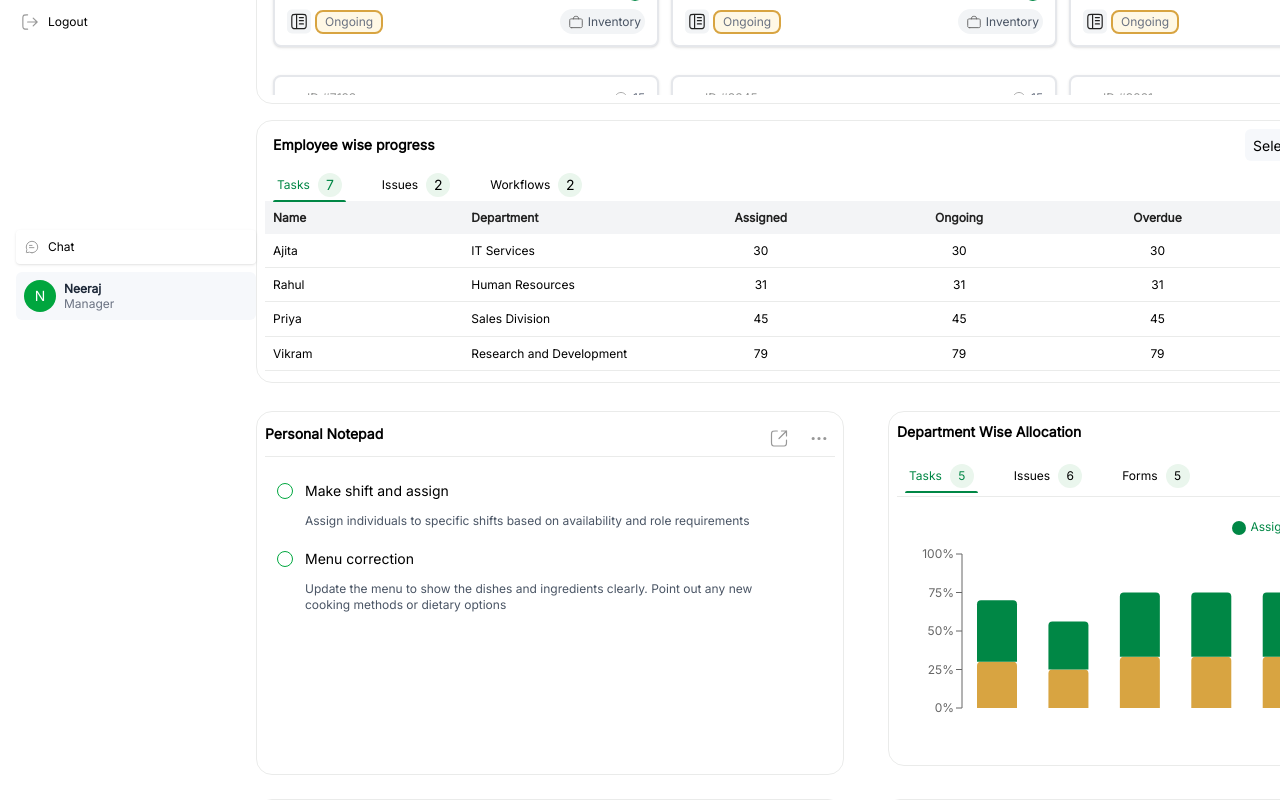
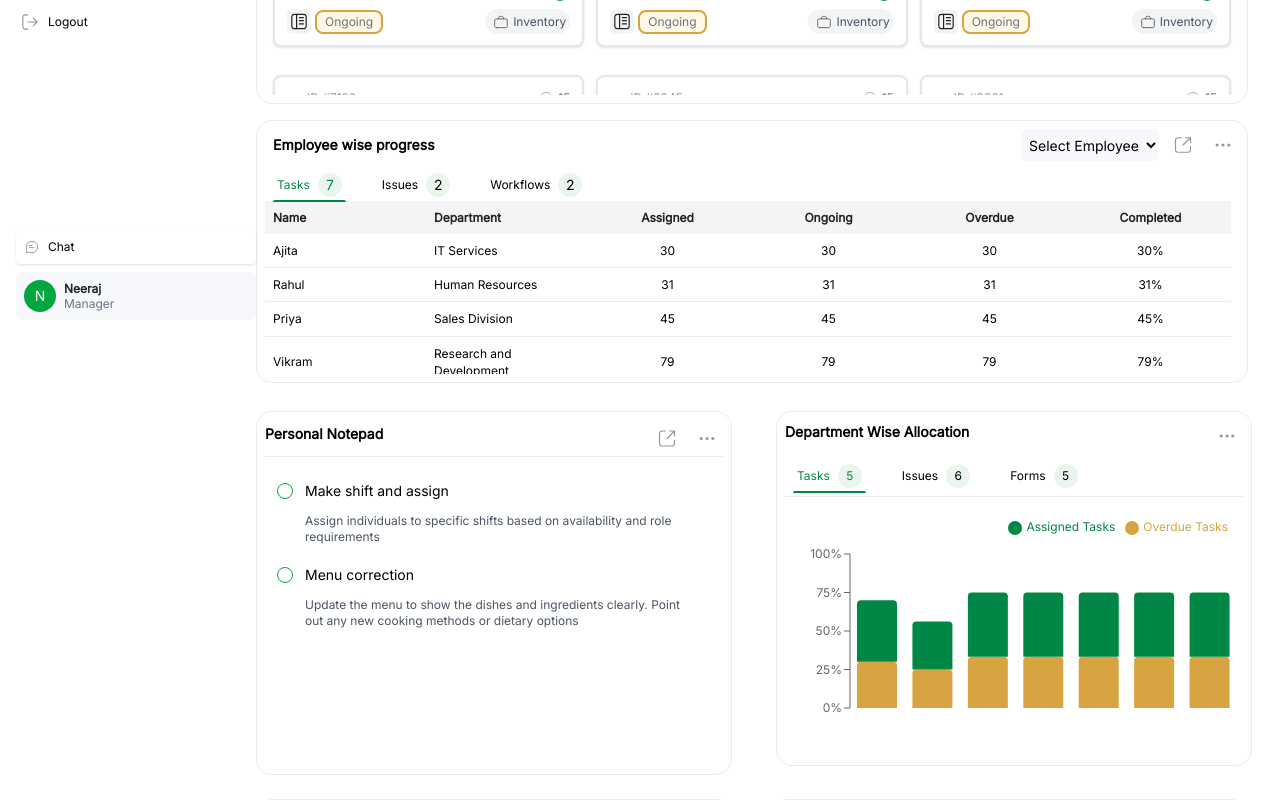
Before and after one commit to neerajnishad5/dashboard-app, a React (Vite) app: page / in a window 1280 px wide. Shown: the part 436-1236 px from the top of the page. Built offline with nearby package versions, Linux system fonts and the light colour scheme.

Commit message:
fix: overlapping sidebar with main

```diff
--- a/src/App.jsx
+++ b/src/App.jsx
@@ -29,12 +29,12 @@
     <Router>
       <div className="flex flex-col min-h-screen">
         <Header />
-        <div className="flex flex-1 overflow-x-scroll">
+        <div className="flex flex-1">
           <Sidebar isCollapsed={isCollapsed} setIsCollapsed={setIsCollapsed} />
          <main
             className={`flex-1 m-4 mt-16 transition-all duration-300 ${
               isCollapsed ? "md:ml-16" : "md:ml-60"
-            }`}
+            } overflow-x-auto`}
           >
             <div className="greeting-widget-card flex justify-between items-center">
               <div className="greeting">
```
